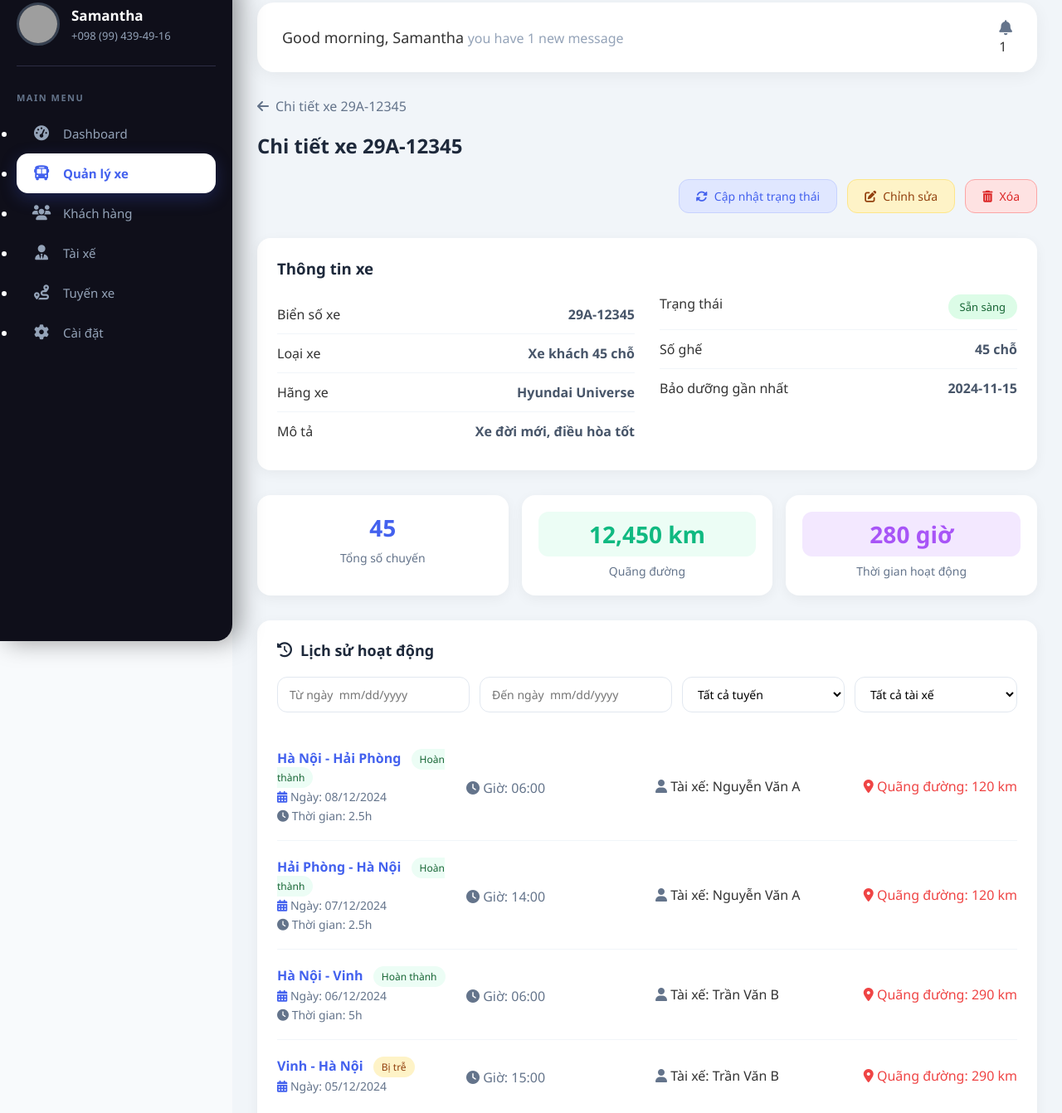
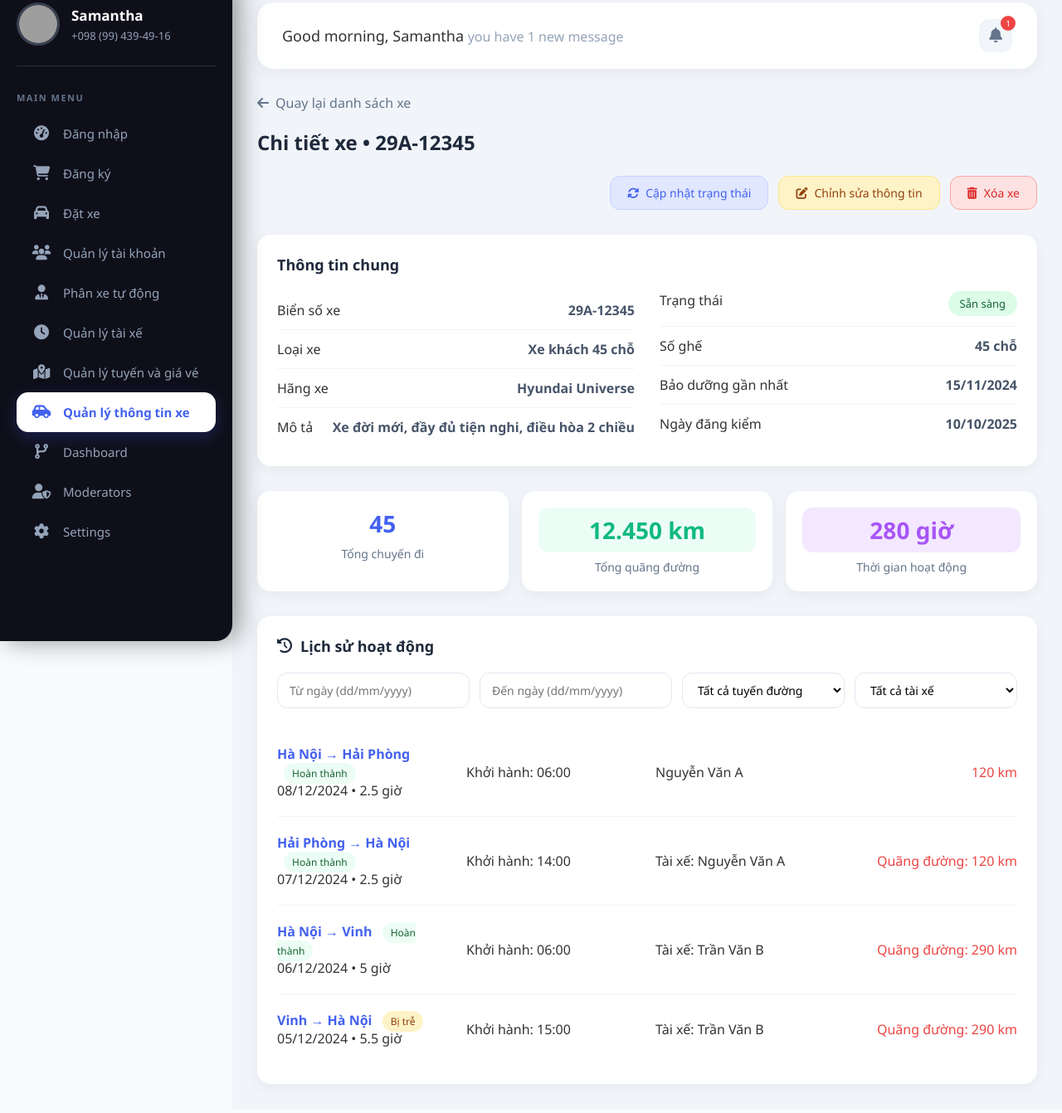
Before and after one commit to linhhkhxx/ba, a plain HTML site: page ba/chi tiết xe.html in a window 1280 px wide. Shown: the part 27-1369 px from the top of the page at 83% size. Drawn offline with Linux system fonts and the light colour scheme; grey boxes are pictures that could not be loaded.

Commit message:
quản lý xe

```diff
--- a/ba/chi tiết xe.html
+++ b/ba/chi tiết xe.html
@@ -22,37 +22,135 @@
     * { margin: 0; padding: 0; box-sizing: border-box; font-family: 'Segoe UI', sans-serif; }
     body { background: #f8fafc; color: #333; display: flex; min-height: 100vh; }
 
-    /* SIDEBAR - GIỐNG HỆT TRƯỚC */
+    /* ==================== SIDEBAR ĐÃ ĐƯỢC ĐỒNG NHẤT HOÀN TOÀN VỚI TRANG CHỦ ==================== */
     .sidebar {
-      width: 280px; background: var(--sidebar-bg); color: white; padding: 30px 20px;
-      position: fixed; height: 100vh; overflow-y: auto; border-radius: 0 var(--border-radius) var(--border-radius) 0;
-      box-shadow: 8px 0 30px rgba(0,0,0,0.4); z-index: 1000;
+      width: 280px;
+      background: var(--sidebar-bg);
+      color: white;
+      padding: 30px 20px;
+      position: fixed;
+      height: 100vh;
+      overflow-y: auto;
+      border-radius: 0 var(--border-radius) var(--border-radius) 0;
+      box-shadow: 8px 0 30px rgba(0,0,0,0.4);
+      z-index: 1000;
     }
-    .user-info { display: flex; align-items: center; gap: 14px; padding-bottom: 24px; border-bottom: 1px solid #2d2d44; margin-bottom: 30px; }
-    .user-info img { width: 52px; height: 52px; border-radius: 50%; border: 3px solid #374151; object-fit: cover; }
-    .user-info .info h3 { font-size: 17px; font-weight: 600; margin-bottom: 4px; }
-    .user-info .info p { font-size: 13px; color: #94a3b8; }
-    .menu-title { text-transform: uppercase; font-size: 11px; color: #64748b; letter-spacing: 1.5px; margin: 20px 0 12px; font-weight: 600; }
+    .user-info {
+      display: flex;
+      align-items: center;
+      gap: 14px;
+      padding-bottom: 24px;
+      border-bottom: 1px solid #2d2d44;
+      margin-bottom: 30px;
+    }
+    .user-info img {
+      width: 52px;
+      height: 52px;
+      border-radius: 50%;
+      object-fit: cover;
+      border: 3px solid #374151;
+    }
+    .user-info .info h3 {
+      font-size: 17px;
+      font-weight: 600;
+      margin-bottom: 4px;
+    }
+    .user-info .info p {
+      font-size: 13px;
+      color: #94a3b8;
+    }
+    .menu-title {
+      text-transform: uppercase;
+      font-size: 11px;
+      color: #64748b;
+      letter-spacing: 1.5px;
+      margin: 20px 0 12px;
+      font-weight: 600;
+    }
+    .menu {
+      list-style: none;
+    }
     .menu a {
-      display: flex; align-items: center; gap: 14px; padding: 14px 18px; color: #94a3b8;
-      text-decoration: none; border-radius: 14px; transition: all 0.3s ease; font-size: 15px; font-weight: 500;
+      display: flex;
+      align-items: center;
+      gap: 14px;
+      padding: 14px 18px;
+      color: #94a3b8;
+      text-decoration: none;
+      border-radius: 14px;
+      transition: all 0.3s ease;
+      font-size: 15px;
+      font-weight: 500;
     }
-    .menu a i { font-size: 18px; width: 24px; text-align: center; }
-    .menu a:hover { background: var(--sidebar-hover); color: white; }
-    .menu a.active { background: white !important; color: var(--primary) !important; font-weight: 600; box-shadow: 0 6px 20px rgba(67,97,238,0.25); }
-    .menu a.active i { color: var(--primary) !important; }
+    .menu a i {
+      font-size: 18px;
+      width: 24px;
+      text-align: center;
+    }
+    .menu a:hover {
+      background: var(--sidebar-hover);
+      color: white;
+    }
+    .menu a.active {
+      background: white !important;
+      color: var(--primary) !important;
+      font-weight: 600;
+      box-shadow: 0 6px 20px rgba(67, 97, 238, 0.25);
+    }
+    .menu a.active i {
+      color: var(--primary) !important;
+    }
 
-    /* MAIN CONTENT */
-    .main-content { flex: 1; margin-left: 280px; padding: 30px; background: #f1f5f9; min-height: 100vh; }
+    /* ==================== MAIN CONTENT ==================== */
+    .main-content {
+      flex: 1;
+      margin-left: 280px;
+      padding: 30px;
+      background: #f1f5f9;
+      min-height: 100vh;
+    }
     .top-bar {
-      background: white; padding: 20px 30px; border-radius: var(--border-radius);
-      box-shadow: 0 4px 20px rgba(0,0,0,0.06); display: flex; justify-content: space-between;
-      align-items: center; margin-bottom: 30px;
+      background: white;
+      padding: 20px 30px;
+      border-radius: var(--border-radius);
+      box-shadow: 0 4px 20px rgba(0,0,0,0.06);
+      display: flex;
+      justify-content: space-between;
+      align-items: center;
+      margin-bottom: 30px;
     }
-    .greeting { font-size: 18px; font-weight: 500; }
+    .greeting {
+      font-size: 18px;
+      font-weight: 500;
+    }
     .greeting span { color: #94a3b8; font-size: 16px; }
+    .notification {
+      position: relative;
+      width: 40px;
+      height: 40px;
+      background: #f1f5f9;
+      border-radius: 12px;
+      display: flex;
+      align-items: center;
+      justify-content: center;
+      cursor: pointer;
+    }
+    .notification .badge {
+      position: absolute;
+      top: -4px;
+      right: -4px;
+      background: #ef4444;
+      color: white;
+      font-size: 10px;
+      width: 18px;
+      height: 18px;
+      border-radius: 50%;
+      display: flex;
+      align-items: center;
+      justify-content: center;
+    }
 
-    /* TRANG CHI TIẾT XE */
+    /* ==================== NỘI DUNG CHI TIẾT XE (giữ nguyên đẹp như cũ) ==================== */
     .back-btn {
       display: flex; align-items: center; gap: 8px; color: #64748b; font-size: 16px; margin-bottom: 20px; cursor: pointer;
     }
@@ -72,62 +170,35 @@
     .status-badge { padding: 6px 14px; border-radius: 30px; font-size: 13px; font-weight: 500; }
     .status-ready { background: #dcfce7; color: #166534; }
 
-    .stats-summary {
-      display: grid; grid-template-columns: repeat(3, 1fr); gap: 16px; margin-bottom: 30px;
-    }
-    .stat-box {
-      background: white; padding: 20px; border-radius: 16px; text-align: center; box-shadow: 0 4px 15px rgba(0,0,0,0.05);
-    }
+    .stats-summary { display: grid; grid-template-columns: repeat(3, 1fr); gap: 16px; margin-bottom: 30px; }
+    .stat-box { background: white; padding: 20px; border-radius: 16px; text-align: center; box-shadow: 0 4px 15px rgba(0,0,0,0.05); }
     .stat-box h3 { font-size: 28px; font-weight: 700; margin-bottom: 8px; }
     .stat-box.total h3 { color: var(--primary); }
-    .stat-box.distance h3 { color: var(--green); background: #ecfdf5; padding: 8px; border-radius: 12px; }
+    .stat-box.distance h3 { color: var(--green); background: var(--light-green); padding: 8px; border-radius: 12px; }
     .stat-box.time h3 { color: #a855f7; background: var(--light-purple); padding: 8px; border-radius: 12px; }
     .stat-box p { color: #64748b; font-size: 14px; }
 
-    /* LỊCH SỬ HOẠT ĐỘNG - ĐÃ SỬA GIỐNG HỆT ẢNH MỚI */
-    .history-section {
-      background: white; padding: 24px; border-radius: 16px; box-shadow: 0 4px 15px rgba(0,0,0,0.05);
-    }
-    .section-title {
-      font-size: 18px; font-weight: 600; margin-bottom: 20px; color: #1e293b;
-      display: flex; align-items: center; gap: 10px;
-    }
-    .filter-row {
-      display: grid; grid-template-columns: repeat(4, 1fr); gap: 12px; margin-bottom: 24px;
-    }
-    .filter-row input, .filter-row select {
-      padding: 10px 14px; border: 1px solid #e2e8f0; border-radius: 12px; font-size: 14px; background: white;
-    }
-    .history-list { }
-    .history-item {
-      display: grid; grid-template-columns: 1fr 1fr 1fr 1fr; align-items: center;
-      padding: 20px 0; border-bottom: 1px solid #f1f5f9; gap: 20px;
-    }
+    .history-section { background: white; padding: 24px; border-radius: 16px; box-shadow: 0 4px 15px rgba(0,0,0,0.05); }
+    .section-title { font-size: 18px; font-weight: 600; margin-bottom: 20px; color: #1e293b; display: flex; align-items: center; gap: 10px; }
+    .filter-row { display: grid; grid-template-columns: repeat(4, 1fr); gap: 12px; margin-bottom: 24px; }
+    .filter-row input, .filter-row select { padding: 10px 14px; border: 1px solid #e2e8f0; border-radius: 12px; font-size: 14px; background: white; }
+    .history-item { display: grid; grid-template-columns: 1fr 1fr 1fr 1fr; align-items: center; padding: 20px 0; border-bottom: 1px solid #f1f5f9; gap: 20px; }
     .history-item:last-child { border-bottom: none; }
-    .route-info {
-      font-weight: 600; color: var(--primary);
-    }
-    .status-tag {
-      padding: 4px 10px; border-radius: 20px; font-size: 12px; font-weight: 500; margin-left: 8px;
-    }
+    .route-info { font-weight: 600; color: var(--primary); }
+    .status-tag { padding: 4px 10px; border-radius: 20px; font-size: 12px; font-weight: 500; margin-left: 8px; }
     .status-completed { background: #ecfdf5; color: #166534; }
     .status-delayed { background: #fef3c7; color: #92400e; }
-    .date-info {
-      color: #64748b; font-size: 14px; margin-top: 4px;
-    }
-    .time-info { color: #64748b; margin-top: 4px; }
-    .driver-info { font-weight: 500; }
     .distance-info { color: #ef4444; font-weight: 500; text-align: right; }
 
     @media (max-width: 992px) {
       .sidebar { width: 80px; padding: 20px 10px; }
-      .sidebar .user-info .info, .sidebar .menu-title, .sidebar .menu a span { display: none; }
+      .sidebar .user-info .info,
+      .sidebar .menu-title,
+      .sidebar .menu a span { display: none; }
       .sidebar a { justify-content: center; }
       .main-content { margin-left: 80px; }
-      .info-grid { grid-template-columns: 1fr; }
-      .stats-summary { grid-template-columns: 1fr; }
-      .filter-row { grid-template-columns: 1fr 1fr; }
-      .history-item { grid-template-columns: 1fr; gap: 12px; text-align: left !important; }
+      .info-grid, .stats-summary, .filter-row { grid-template-columns: 1fr; }
+      .history-item { grid-template-columns: 1fr; text-align: left !important; gap: 12px; }
       .distance-info { text-align: left; }
     }
     @media (max-width: 576px) {
@@ -137,7 +208,7 @@
 </head>
 <body>
 
-  <!-- Sidebar -->
+  <!-- SIDEBAR ĐÃ ĐƯỢC ĐỒNG NHẤT HOÀN TOÀN VỚI TRANG CHỦ -->
   <aside class="sidebar">
     <div class="user-info">
       <img src="https://randomuser.me/api/portraits/women/44.jpg" alt="Samantha">
@@ -146,21 +217,29 @@
         <p>+098 (99) 439-49-16</p>
       </div>
     </div>
+
     <p class="menu-title">MAIN MENU</p>
     <ul class="menu">
-      <li><a href="#"><i class="fas fa-tachometer-alt"></i> <span>Dashboard</span></a></li>
-      <li><a href="#" class="active"><i class="fas fa-bus"></i> <span>Quản lý xe</span></a></li>
-      <li><a href="#"><i class="fas fa-users"></i> <span>Khách hàng</span></a></li>
-      <li><a href="#"><i class="fas fa-user-tie"></i> <span>Tài xế</span></a></li>
-      <li><a href="#"><i class="fas fa-route"></i> <span>Tuyến xe</span></a></li>
-      <li><a href="#"><i class="fas fa-cog"></i> <span>Cài đặt</span></a></li>
+           <li><a href="#"><i class="fas fa-tachometer-alt"></i> <span>Đăng nhập</span></a></li>
+      <li><a href="#"><i class="fas fa-shopping-cart"></i> <span>Đăng ký</span></a></li>
+      <li><a href="#"><i class="fas fa-car"></i> <span>Đặt xe</span></a></li>
+      <li><a href="#"><i class="fas fa-users"></i> <span>Quản lý tài khoản</span></a></li>
+      <li><a href=""><i class="fas fa-user-tie"></i> <span>Phân xe tự động</span></a></li>
+      <li><a href="#"><i class="fas fa-clock"></i> <span>Quản lý tài xế</span></a></li>
+      <li><a href="#"><i class="fas fa-map-marked-alt"></i> <span>Quản lý tuyến và giá vé</span></a></li>
+      <li><a href="quản lý xe.html" class="active"><i class="fas fa-car-side"></i> <span>Quản lý thông tin xe</span></a></li> <!-- Đang active đúng mục Quản lý xe -->
+      <li><a href="#"><i class="fas fa-code-branch"></i> <span>Dashboard</span></a></li>
+      <li><a href="#"><i class="fas fa-user-shield"></i> <span>Moderators</span></a></li>
+      <li><a href="#"><i class="fas fa-cog"></i> <span>Settings</span></a></li>
     </ul>
   </aside>
 
   <!-- Main Content -->
   <main class="main-content">
     <div class="top-bar">
-      <div class="greeting">Good morning, Samantha <span>you have 1 new message</span></div>
+      <div class="greeting">
+        Good morning, Samantha <span>you have 1 new message</span>
+      </div>
       <div class="notification">
         <i class="fas fa-bell" style="font-size:18px; color:#64748b;"></i>
         <div class="badge">1</div>
@@ -168,97 +247,91 @@
     </div>
 
     <div class="back-btn" onclick="history.back()">
-      <i class="fas fa-arrow-left"></i> Chi tiết xe 29A-12345
+      <i class="fas fa-arrow-left"></i> Quay lại danh sách xe
     </div>
 
-    <div class="page-title">Chi tiết xe 29A-12345</div>
+    <div class="page-title">Chi tiết xe • 29A-12345</div>
 
     <div class="action-buttons">
       <button class="btn btn-refresh"><i class="fas fa-sync-alt"></i> Cập nhật trạng thái</button>
-      <button class="btn btn-edit"><i class="fas fa-edit"></i> Chỉnh sửa</button>
-      <button class="btn btn-delete"><i class="fas fa-trash-alt"></i> Xóa</button>
+      <button class="btn btn-edit"><i class="fas fa-edit"></i> Chỉnh sửa thông tin</button>
+      <button class="btn btn-delete"><i class="fas fa-trash-alt"></i> Xóa xe</button>
     </div>
 
     <!-- Thông tin xe -->
     <div class="info-grid">
       <div>
-        <h3 style="margin-bottom:20px; color:#1e293b;">Thông tin xe</h3>
+        <h3 style="margin-bottom:20px; color:#1e293b;font-size:18px;">Thông tin chung</h3>
         <div class="info-item"><span>Biển số xe</span> <strong>29A-12345</strong></div>
         <div class="info-item"><span>Loại xe</span> <strong>Xe khách 45 chỗ</strong></div>
         <div class="info-item"><span>Hãng xe</span> <strong>Hyundai Universe</strong></div>
-        <div class="info-item"><span>Mô tả</span> <strong>Xe đời mới, điều hòa tốt</strong></div>
+        <div class="info-item"><span>Mô tả</span> <strong>Xe đời mới, đầy đủ tiện nghi, điều hòa 2 chiều</strong></div>
       </div>
       <div>
         <div style="height:32px;"></div>
         <div class="info-item"><span>Trạng thái</span> <span class="status-badge status-ready">Sẵn sàng</span></div>
         <div class="info-item"><span>Số ghế</span> <strong>45 chỗ</strong></div>
-        <div class="info-item"><span>Bảo dưỡng gần nhất</span> <strong>2024-11-15</strong></div>
+        <div class="info-item"><span>Bảo dưỡng gần nhất</span> <strong>15/11/2024</strong></div>
+        <div class="info-item"><span>Ngày đăng kiểm</span> <strong>10/10/2025</strong></div>
       </div>
     </div>
 
-    <!-- Thống kê -->
+    <!-- Thống kê nhanh -->
     <div class="stats-summary">
-      <div class="stat-box total"><h3>45</h3><p>Tổng số chuyến</p></div>
-      <div class="stat-box distance"><h3>12,450 km</h3><p>Quãng đường</p></div>
+      <div class="stat-box total"><h3>45</h3><p>Tổng chuyến đi</p></div>
+      <div class="stat-box distance"><h3>12.450 km</h3><p>Tổng quãng đường</p></div>
       <div class="stat-box time"><h3>280 giờ</h3><p>Thời gian hoạt động</p></div>
     </div>
 
-    <!-- Lịch sử hoạt động - ĐÃ SỬA GIỐNG ẢNH -->
+    <!-- Lịch sử hoạt động -->
     <div class="history-section">
       <h3 class="section-title"><i class="fas fa-history"></i> Lịch sử hoạt động</h3>
       <div class="filter-row">
-        <input type="text" placeholder="Từ ngày  mm/dd/yyyy">
-        <input type="text" placeholder="Đến ngày  mm/dd/yyyy">
-        <select><option>Tất cả tuyến</option></select>
+        <input type="text" placeholder="Từ ngày (dd/mm/yyyy)">
+        <input type="text" placeholder="Đến ngày (dd/mm/yyyy)">
+        <select><option>Tất cả tuyến đường</option></select>
         <select><option>Tất cả tài xế</option></select>
       </div>
 
       <div class="history-list">
-        <!-- Chuyến 1 -->
         <div class="history-item">
           <div>
-            <div class="route-info">Hà Nội - Hải Phòng <span class="status-tag status-completed">Hoàn thành</span></div>
-            <div class="date-info"><i class="fas fa-calendar-alt" style="color:#4361ee;"></i> Ngày: 08/12/2024</div>
-            <div class="date-info"><i class="fas fa-clock" style="color:#64748b;"></i> Thời gian: 2.5h</div>
+            <div class="route-info">Hà Nội → Hải Phòng <span class="status-tag status-completed">Hoàn thành</span></div>
+            <div class="date-info">08/12/2024 • 2.5 giờ</div>
           </div>
-          <div class="time-info"><i class="fas fa-clock" style="color:#64748b;"></i> Giờ: 06:00</div>
-          <div class="driver-info"><i class="fas fa-user" style="color:#64748b;"></i> Tài xế: Nguyễn Văn A</div>
-          <div class="distance-info"><i class="fas fa-map-marker-alt" style="color:#ef4444;"></i> Quãng đường: 120 km</div>
+          <div class="time-info">Khởi hành: 06:00</div>
+          <div class="driver-info">Nguyễn Văn A</div>
+          <div class="distance-info">120 km</div>
         </div>
 
-        <!-- Chuyến 2 -->
         <div class="history-item">
           <div>
-            <div class="route-info">Hải Phòng - Hà Nội <span class="status-tag status-completed">Hoàn thành</span></div>
-            <div class="date-info"><i class="fas fa-calendar-alt" style="color:#4361ee;"></i> Ngày: 07/12/2024</div>
-            <div class="date-info"><i class="fas fa-clock" style="color:#64748b;"></i> Thời gian: 2.5h</div>
+            <div class="route-info">Hải Phòng → Hà Nội <span class="status-tag status-completed">Hoàn thành</span></div>
+            <div class="date-info">07/12/2024 • 2.5 giờ</div>
           </div>
-          <div class="time-info"><i class="fas fa-clock" style="color:#64748b;"></i> Giờ: 14:00</div>
-          <div class="driver-info"><i class="fas fa-user" style="color:#64748b;"></i> Tài xế: Nguyễn Văn A</div>
-          <div class="distance-info"><i class="fas fa-map-marker-alt" style="color:#ef4444;"></i> Quãng đường: 120 km</div>
+          <div class="time-info">Khởi hành: 14:00</div>
+          <div class="driver-info"> Tài xế: Nguyễn Văn A</div>
+          <div class="distance-info">Quãng đường: 120 km</div>
         </div>
 
-        <!-- Chuyến 3 -->
         <div class="history-item">
           <div>
-            <div class="route-info">Hà Nội - Vinh <span class="status-tag status-completed">Hoàn thành</span></div>
-            <div class="date-info"><i class="fas fa-calendar-alt" style="color:#4361ee;"></i> Ngày: 06/12/2024</div>
-            <div class="date-info"><i class="fas fa-clock" style="color:#64748b;"></i> Thời gian: 5h</div>
+            <div class="route-info">Hà Nội → Vinh <span class="status-tag status-completed">Hoàn thành</span></div>
+            <div class="date-info">06/12/2024 • 5 giờ</div>
           </div>
-          <div class="time-info"><i class="fas fa-clock" style="color:#64748b;"></i> Giờ: 06:00</div>
-          <div class="driver-info"><i class="fas fa-user" style="color:#64748b;"></i> Tài xế: Trần Văn B</div>
-          <div class="distance-info"><i class="fas fa-map-marker-alt" style="color:#ef4444;"></i> Quãng đường: 290 km</div>
+          <div class="time-info">Khởi hành: 06:00</div>
+          <div class="driver-info"> Tài xế: Trần Văn B</div>
+          <div class="distance-info">Quãng đường: 290 km</div>
         </div>
 
-        <!-- Chuyến 4 -->
         <div class="history-item">
           <div>
-            <div class="route-info">Vinh - Hà Nội <span class="status-tag status-delayed">Bị trễ</span></div>
-            <div class="date-info"><i class="fas fa-calendar-alt" style="color:#4361ee;"></i> Ngày: 05/12/2024</div>
+            <div class="route-info">Vinh → Hà Nội <span class="status-tag status-delayed">Bị trễ</span></div>
+            <div class="date-info">05/12/2024 • 5.5 giờ</div>
           </div>
-          <div class="time-info"><i class="fas fa-clock" style="color:#64748b;"></i> Giờ: 15:00</div>
-          <div class="driver-info"><i class="fas fa-user" style="color:#64748b;"></i> Tài xế: Trần Văn B</div>
-          <div class="distance-info"><i class="fas fa-map-marker-alt" style="color:#ef4444;"></i> Quãng đường: 290 km</div>
+          <div class="time-info">Khởi hành: 15:00</div>
+          <div class="driver-info"> Tài xế: Trần Văn B</div>
+          <div class="distance-info">Quãng đường: 290 km</div>
         </div>
       </div>
     </div>
```
Also changed, not shown: ba/quản lý xe.html (+9 -9 lines), ba/trang chủ.html (+9 -9 lines).
